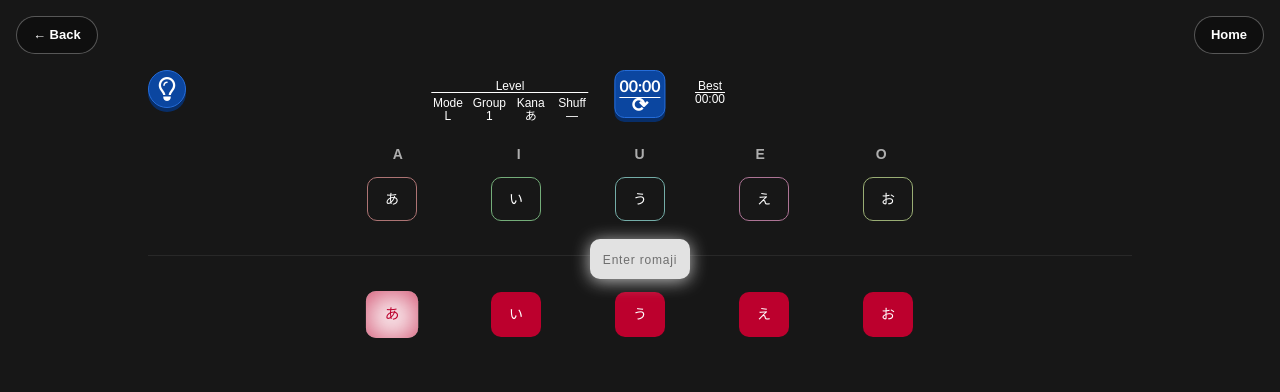
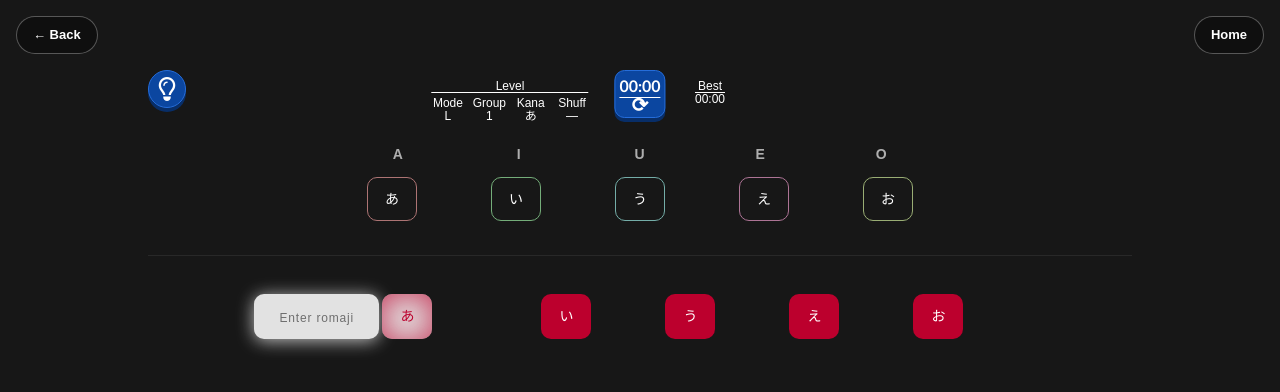
Before and after one commit to joejamsky/LanguageTrainer, a React (Create React App) app in the folder language-learner/: page /game in a window 1280 px wide. Shown: the top 392 px of the page. Built offline with nearby package versions, Linux system fonts and the light colour scheme.

Commit message:
shuffle feature bug

```diff
--- a/language-learner/src/Components/BotGrid.jsx
+++ b/language-learner/src/Components/BotGrid.jsx
@@ -41,11 +41,7 @@ const BotGrid = () => {
 
   return (
     <div className="bot-grid-container">
-      {(screenSize === 'laptop' || screenSize === 'desktop') && (
-        <div>
-          <TextInput targetTileId={targetTileId} />
-        </div>
-      )}
+      {(screenSize === 'laptop' || screenSize === 'desktop') && <TextInput />}
 
       <div id="draggrid" className={`grid draggrid ${true ? 'vertical' : 'horizontal'}`}>
         {paddedTiles.map((entry, columnIndex) => {
--- a/language-learner/src/Components/TextInput.jsx
+++ b/language-learner/src/Components/TextInput.jsx
@@ -61,7 +61,6 @@ const TextInput = ({ targetTileId = null }) => {
 
 
     return (
-        <div className={shakeTimer ? "text-input shake" : "text-input"}>
         <form onSubmit={handleSubmit}>
             <input
                 type="text"
@@ -70,11 +69,10 @@ const TextInput = ({ targetTileId = null }) => {
                 onKeyUp={handleKeyUp}
                 onChange={handleInputChange} // Handle input changes
                 placeholder={placeholderVisible ? "Enter romaji" : ""}
-                    className="input-field"
+                className={shakeTimer ? "text-input shake" : "text-input" && "input-field"}
                 ref={inputRef}
             />
         </form>
-        </div>
     );
 };
 
--- a/language-learner/src/Styles/BotGrid.scss
+++ b/language-learner/src/Styles/BotGrid.scss
@@ -2,7 +2,7 @@
     display: flex;
     // justify-content: center;
     align-items: center;
-    flex-direction: column;
+    flex-direction: row;
     position: relative;
     height: 55px;   //Hides grid items below top 5
 }
@@ -18,8 +18,9 @@
 }
 
 #draggrid {
-    overflow: hidden;
+    // overflow: hidden;
     padding: 3px;
     width: 100%;
     grid-template-columns: repeat(5, minmax(48px, 120px));
+    position: relative;
 }
--- a/language-learner/src/Styles/DragTile.scss
+++ b/language-learner/src/Styles/DragTile.scss
@@ -8,6 +8,8 @@
     justify-content: center;
     align-items: center;
     overflow: hidden;
+    position: relative;
+    z-index: 1;
 
     background-color: #BC002D;
     flex-wrap: wrap;
@@ -21,14 +23,17 @@
 }
 
 .bot-grid-item:first-of-type{
-    background-color: white;
+    // background-color: white;
+    margin: 0;
+    background-color: rgb(226, 226, 226);
     color: rgb(188, 0, 45);
-    animation: tilepulse 1s infinite, innerpulse 1s infinite;
+    animation: innerpulse 1s infinite;
+    // animation: tilepulse 1s infinite, innerpulse 1s infinite;
 }
 
-.bot-grid-item:first-of-type::before{
-    padding-bottom: 5px;
-}
+// .bot-grid-item:first-of-type::before{
+//     padding-bottom: 5px;
+// }
 
 @keyframes innerpulse {
     0%, 100% {
--- a/language-learner/src/Styles/TextInput.scss
+++ b/language-learner/src/Styles/TextInput.scss
@@ -8,7 +8,9 @@ input.input-field {
     letter-spacing: 0.8px;
     // font-weight: 500;
     text-align: center;
-    width: 100px;
+    width: 100%;
+    max-width: 150px;
+    height: 45px;
 
     &::placeholder {
         font-size: 12px;
@@ -22,12 +24,19 @@ input.input-field:focus {
 }
 
 .text-input {
-    position: absolute;
-    top: -50px;
-    left: 50%;
-    transform: translate(-50%, 0);
+    // position: absolute;
+    // inset: 0;
+    // top: -30px;
+    // left: 30px;
+    width: 250px;
+    height: 45px;
+    margin-right: 15px;
+    display: flex;
+    justify-content: flex-end;
+    align-items: center;
+    z-index: 0;
+    grid-column: 1;
 }
-
 
 /* Define the animation */
 @keyframes pulse {
@@ -43,15 +52,15 @@ input.input-field:focus {
 }
 
 /* Add the shake class for incorrect input */
-.shake {
+.text-input.shake {
     animation: shake 0.25s ease;
     box-shadow: 0 2px 15px rgba(255, 0, 0, 1);
 }
 
 @keyframes shake {
-    0% { left: 50%; }
-    25% { left: calc(50% - 5px); }
-    50% { left: calc(50% + 5px); }
-    75% { left: calc(50% - 5px); }
-    100% { left: 50%; }
+    0% { transform: translateX(0); }
+    25% { transform: translateX(-5px); }
+    50% { transform: translateX(5px); }
+    75% { transform: translateX(-5px); }
+    100% { transform: translateX(0); }
 }
```
Lines whose indentation alone changed are shown as unchanged.
